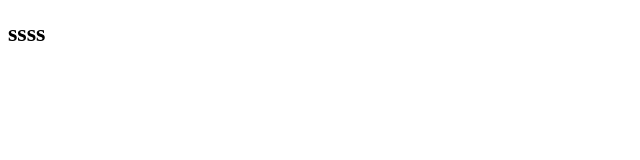
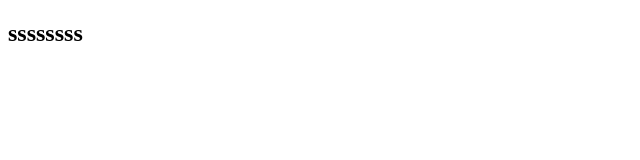
Before and after one commit to lee0-a/jsProject, a plain HTML site: page index.html in a window 1280 px wide. Shown: the full height of the page, 0-640 px from the left. Drawn offline with Linux system fonts and the light colour scheme; files that its build step writes are made by us from their sources.

Commit message:
첫커밋

```diff
--- a/index.html
+++ b/index.html
@@ -7,6 +7,6 @@
     <link rel="stylesheet" href="style.css">
 </head>
 <body>
-    <h2>ssss</h2>
+    <h2>ssssssss</h2>
 </body>
 </html>
```
